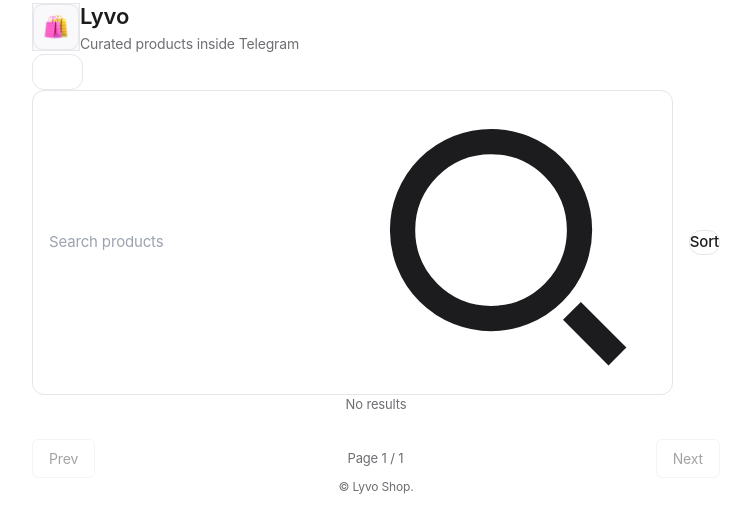
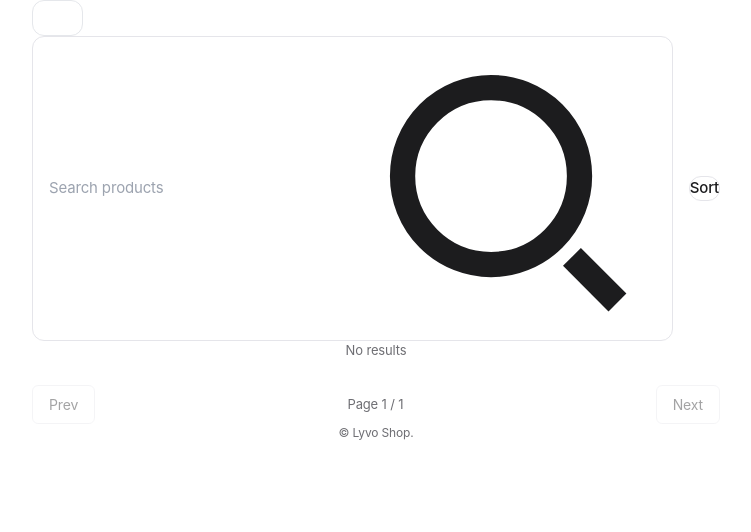
Before and after one commit to lyvocommerce/lyvo, a website: page public/index.html in a window 1280 px wide. Shown: the whole page, without its empty margins (264-1015 px from the left). Drawn offline with Linux system fonts and the light colour scheme; no server answers.

Commit message:
fix: header “removed” git push origin main

```diff
--- a/public/index.html
+++ b/public/index.html
@@ -39,24 +39,6 @@
 </head>
 <body>
   <div class="container mx-auto max-w-[720px] px-4 pt-4 pb-6">
-    <!-- Header -->
-    <header>
-      <div class="flex items-center gap-[14px]">
-        <!-- 48x48 logo, 10px radius -->
-        <img
-          src="./img/logo.png"
-          alt="Lyvo"
-          class="w-12 h-12 rounded-[10px] object-cover border border-[var(--border)] bg-[var(--card)]"
-          width="48" height="48"
-        />
-        <div>
-          <!-- Title 22px -->
-          <h1 class="text-[22px] font-semibold tracking-[-0.2px]">Lyvo</h1>
-          <!-- Subtitle 14px -->
-          <p class="text-[14px] text-[var(--muted)]">Curated products inside Telegram</p>
-        </div>
-      </div>
-    </header>
 
     <!-- Spacer 20px -->
     <div class="h-5"></div>
```
